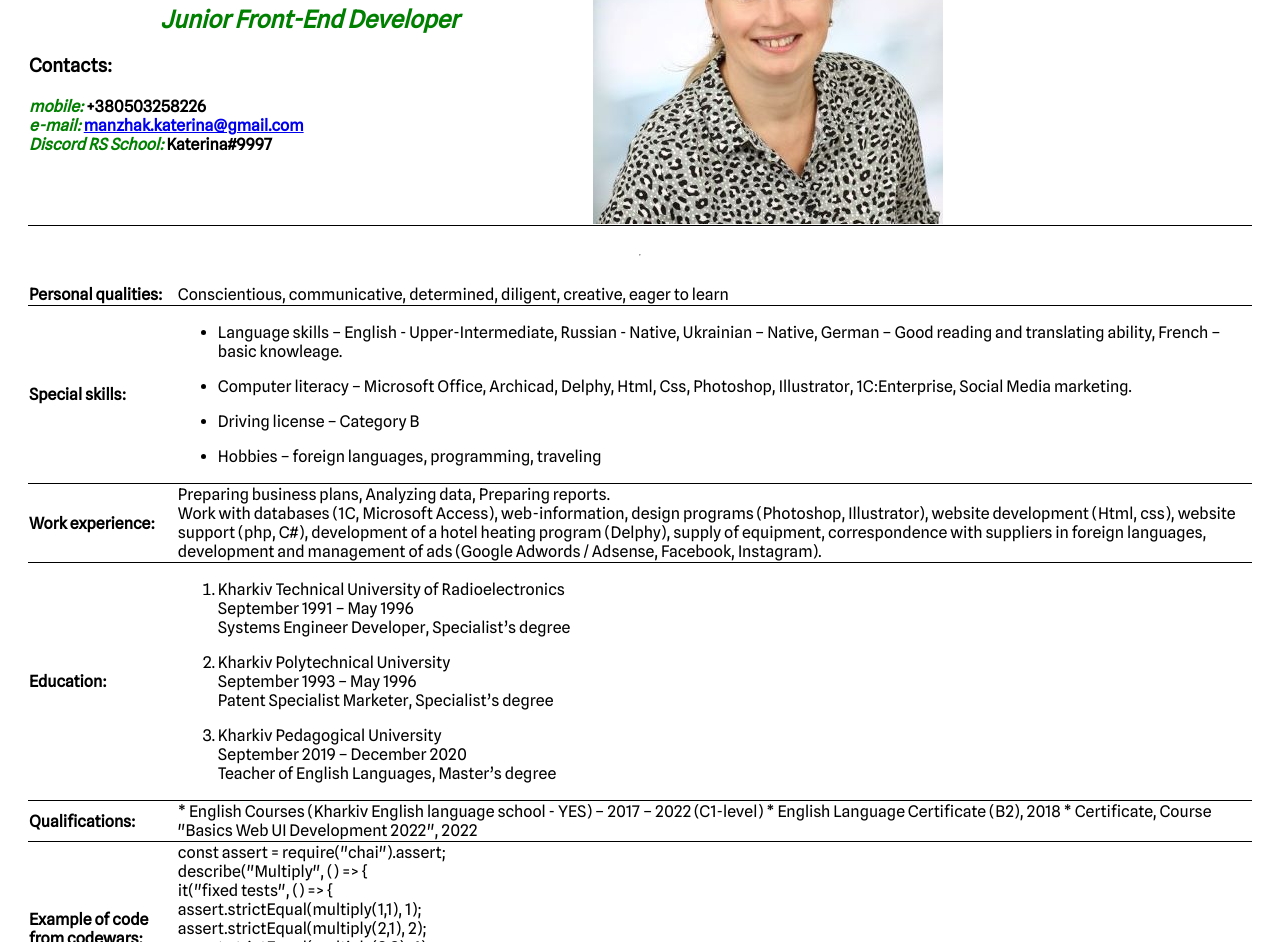
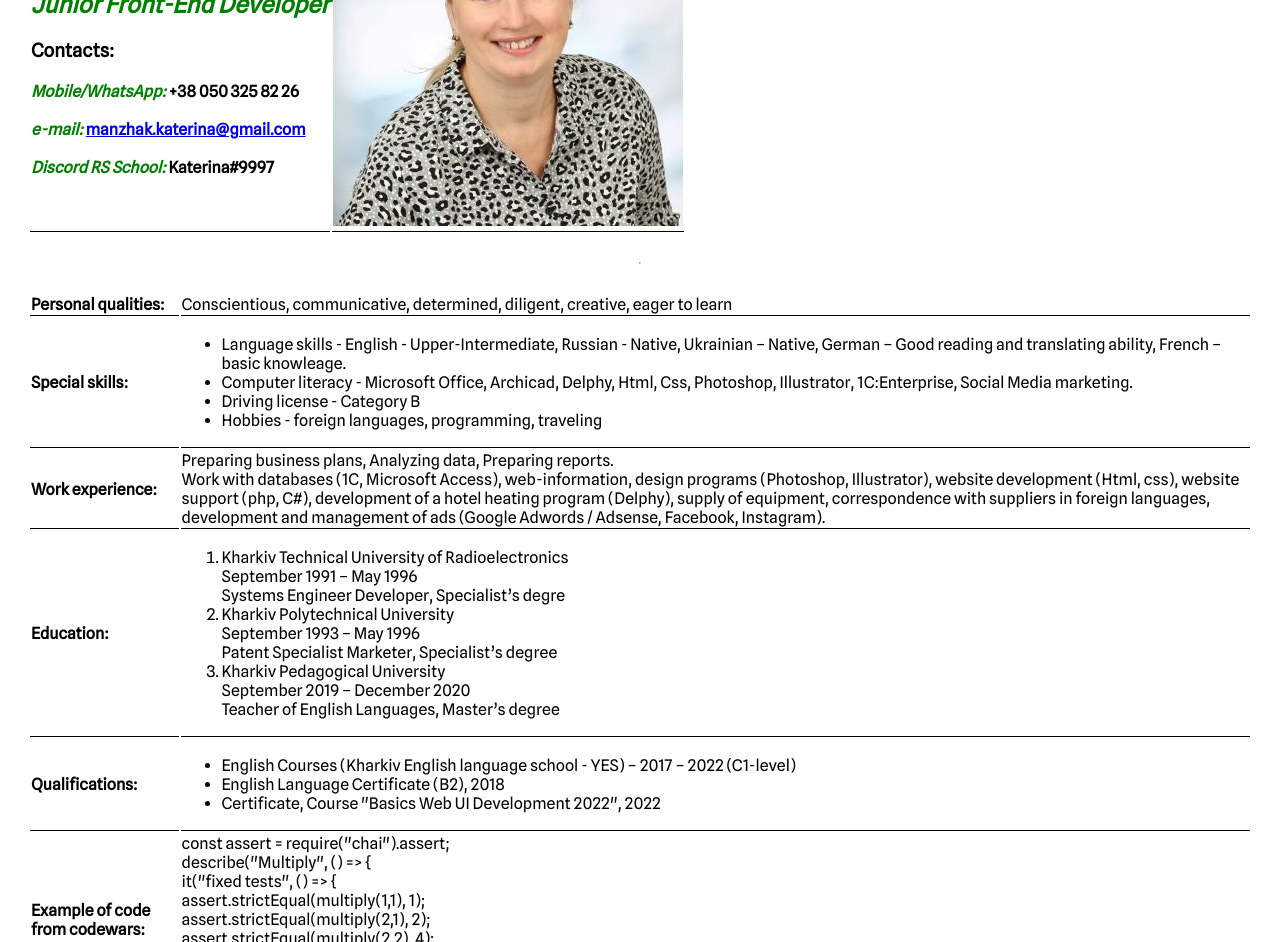
Before and after one commit to manzhakkaterina/rsscholl-cv, a plain HTML site: page index.html in a window 1280 px wide. Shown: the part 154-1096 px from the top of the page. Drawn offline with Linux system fonts and the light colour scheme.

Commit message:
fix: add changes

```diff
--- a/index.html
+++ b/index.html
@@ -14,22 +14,20 @@
 <body>
 <header class = "header">
 <div class="container">
-<table border="0" cellspacing="0" width="100%">
+<table>
 	<tr>
 		<td>
-		<h1 align="center">Manzhak Kateryna</h1>
-    <h2 align="center"><em>Junior Front-End Developer</em></h2>
-    <h3 align="left">
-    Contacts:<br>
-    </h3>
+		<h1>Manzhak Kateryna</h1>
+    <h2><em>Junior Front-End Developer</em></h2>
+    <h3>Contacts:<br></h3>
     <h4>
-    <em>mobile:</em> +380503258226<br>
-    <em>e-mail:</em> <a href="mailto:manzhak.katerina@gmail.com">
-manzhak.katerina@gmail.com</a><br>
-    <em>Discord RS School:</em> Katerina#9997<br>
+    <em>Mobile/WhatsApp: </em>+38 050 325 82 26<br><br>
+    <em>e-mail: </em><a href="mailto:manzhak.katerina@gmail.com">
+manzhak.katerina@gmail.com</a><br><br>
+    <em>Discord RS School: </em>Katerina#9997<br>
     </h4>
 		</td>
-		<td><img src="Manzhak_.jpg" width="350" height="349" align="center" alt="CV Manzhak Kateryna"></td>
+		<td><a class="logo"><img src="Manzhak_.jpg" alt="CV Manzhak Kateryna"></a></td>
 	</tr>
 </table>
 </div>
@@ -37,7 +35,7 @@ manzhak.katerina@gmail.com</a><br>
 <hr>
 <main>
 <div class="container">
-<table border="0" cellspacing="0" width="100%">
+<table>
 		<tr>
 			<td><b>Personal qualities:</b></td>
 			<td>Conscientious, communicative, determined, diligent, creative, eager to learn</td>
@@ -47,13 +45,13 @@ manzhak.katerina@gmail.com</a><br>
 			<td>
 <ul>
 	<li>
-	<p align="left">Language skills – English - Upper-Intermediate, Russian - Native, Ukrainian – Native, German – Good reading and translating ability, French – basic knowleage.</p></li>
+	Language skills - English - Upper-Intermediate, Russian - Native, Ukrainian – Native, German – Good reading and translating ability, French – basic knowleage.</li>
 	<li>
-	<p align="left">Computer literacy – Microsoft Office, Archicad, Delphy, Html, Css, Photoshop, Illustrator, 1C:Enterprise, Social Media marketing.</p></li>
+	Computer literacy - Microsoft Office, Archicad, Delphy, Html, Css, Photoshop, Illustrator, 1C:Enterprise, Social Media marketing.</li>
 	<li>
-	<p align="left">Driving license – Category B</p></li>
+	Driving license - Category B</li>
   <li>
-	<p align="left">Hobbies – foreign languages, programming, traveling</p></li>
+	Hobbies - foreign languages, programming, traveling</li>
 </ul>
 </td>
 		</tr>
@@ -68,25 +66,31 @@ Work with databases (1C, Microsoft Access), web-information, design programs (Ph
 			<td>
       <ol>
 	<li>
-	<p align="left">Kharkiv Technical University of Radioelectronics<br>
+	Kharkiv Technical University of Radioelectronics<br>
 September 1991 – May 1996<br>
-Systems Engineer Developer, Specialist’s degree</p></li>
+Systems Engineer Developer, Specialist’s degre</li>
 	<li>
-	<p align="left">Kharkiv Polytechnical University<br>
+	Kharkiv Polytechnical University<br>
 September 1993 – May 1996<br>
-Patent Specialist Marketer, Specialist’s degree</p></li>
+Patent Specialist Marketer, Specialist’s degree</li>
 	<li>
-	<p align="left">Kharkiv Pedagogical University<br>
+	Kharkiv Pedagogical University<br>
 September 2019 – December 2020<br>
-Teacher of English Languages, Master’s degree</p></li>
+Teacher of English Languages, Master’s degree</li>
 </ol>
 </td>
 		</tr>
 		<tr>
 			<td><b>Qualifications:</b></td>
-			<td>* English Courses (Kharkiv English language school - YES) – 2017 – 2022 (C1-level)
-* English Language Certificate (B2), 2018
-* Certificate, Course "Basics Web UI Development 2022", 2022
+			<td>
+<ul>
+	<li>
+	English Courses (Kharkiv English language school - YES) – 2017 – 2022 (C1-level)</li>
+	<li>
+	English Language Certificate (B2), 2018</li>
+	<li>
+	Certificate, Course "Basics Web UI Development 2022", 2022</li>
+</ul>
 </td>
 		</tr>
 		<tr>
@@ -113,14 +117,14 @@ https://manzhakkaterina.github.io/rsschool-cv/cv</a>
 </main>
 
   <footer class = "footer">
+  <div class="container">
 <h5>
-<div class="container">
 Produced by Kateryna Manzhak, 2022
 <a href="https://github.com/manzhakkaterina">My GIT HUB</a>
-<a href="https://rs.school/js/">
-<img src="https://rs.school/images/rs_school_js.svg" border="0" width="100" align="right" alt="RS School"></a>
+<a class="logo" href="https://rs.school/js/">
+<img src="https://rs.school/images/rs_school_js.svg" width="100" alt="RS School"></a>
+</h5>
 </div>
-</h5>
   </footer>
 </body>
 </html>
```
